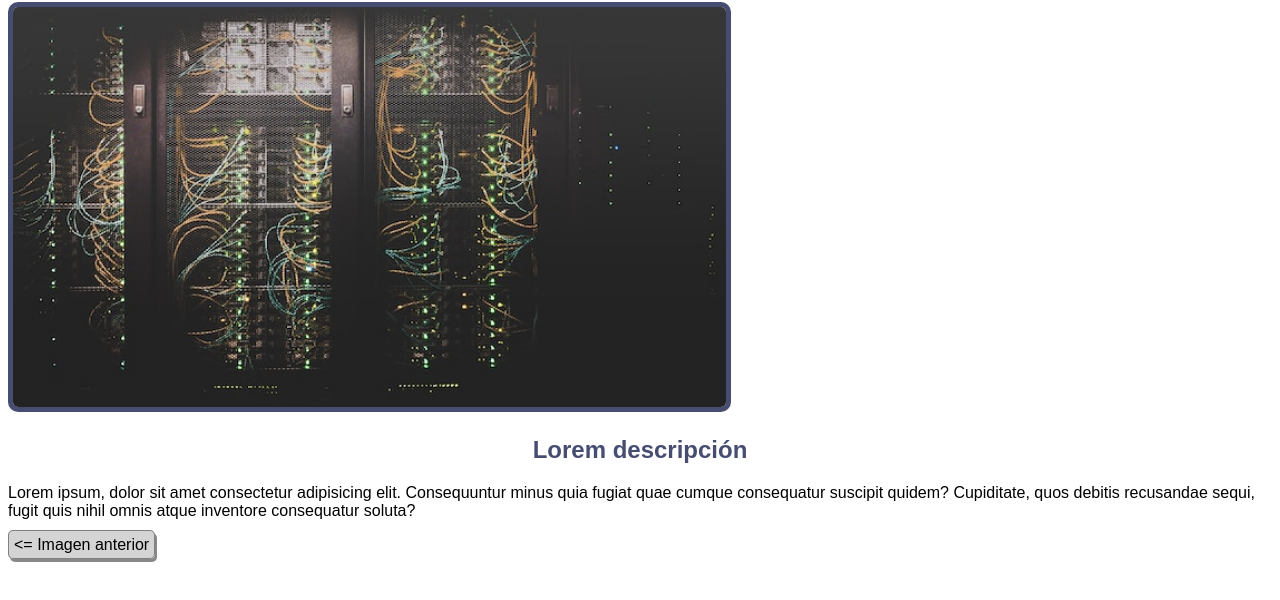
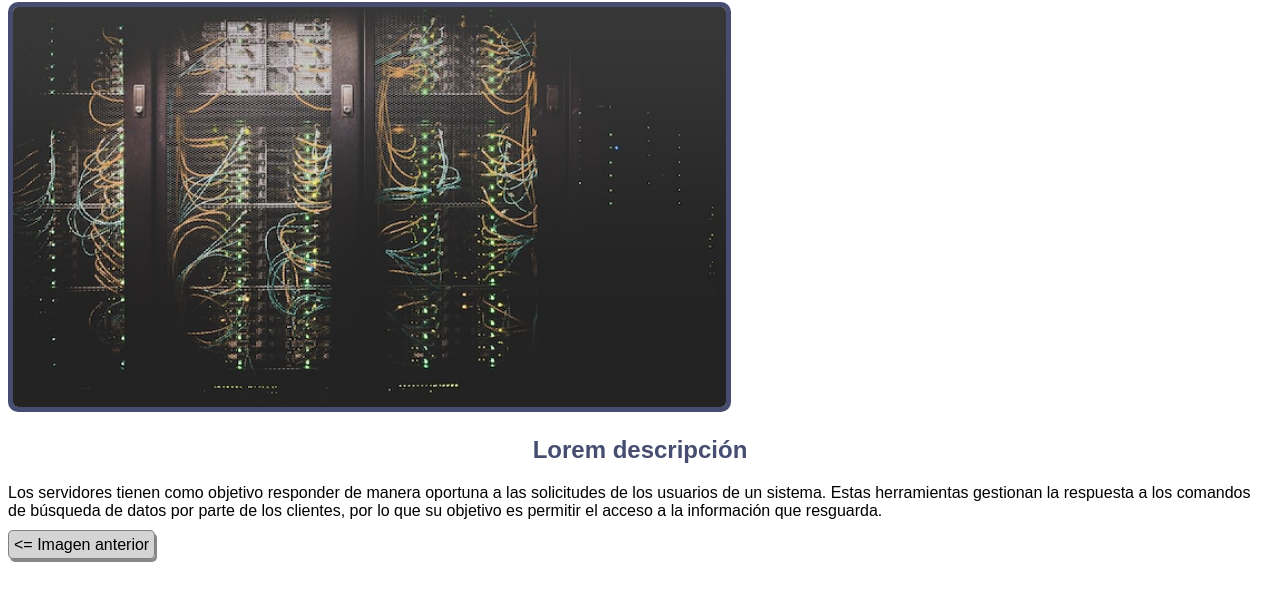
Before and after one commit to gonzabb14/sitio-web-a-mejorar, a plain HTML site: page page2.html in a window 1280 px wide. Shown: the part 78-678 px from the top of the page. Drawn offline with Linux system fonts and the light colour scheme.

Commit message:
Update page2.html

```diff
--- a/page2.html
+++ b/page2.html
@@ -11,10 +11,7 @@
     <img src="img2.jpg" alt="Sala de servidores" class="image" />
     <h2>Lorem descripción</h2>
     <p>
-      Lorem ipsum, dolor sit amet consectetur adipisicing elit. Consequuntur
-      minus quia fugiat quae cumque consequatur suscipit quidem? Cupiditate,
-      quos debitis recusandae sequi, fugit quis nihil omnis atque inventore
-      consequatur soluta?
+      Los servidores tienen como objetivo responder de manera oportuna a las solicitudes de los usuarios de un sistema. Estas herramientas gestionan la respuesta a los comandos de búsqueda de datos por parte de los clientes, por lo que su objetivo es permitir el acceso a la información que resguarda.
     </p>
     <a href="index.html" title="Imagen anterior" class="link-button"
       >&lt;= Imagen anterior</a>
```
